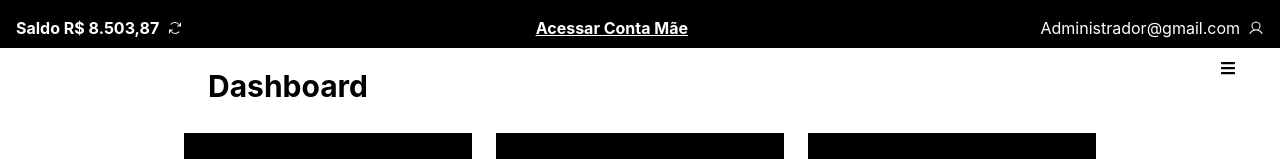
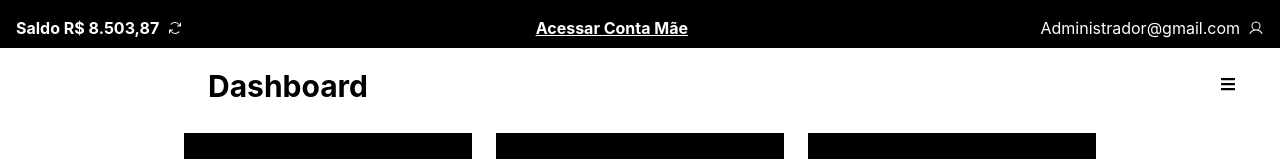
Before and after one commit to jonathan-trl/infinitypay2, a Next.js app: page / in a window 1280 px wide. Both pictures are taken after a click on the button "ENTRAR". Shown: the top 159 px of the page. Built offline with nearby package versions, Linux system fonts and the light colour scheme.

Commit message:
first commit

```diff
--- a/src/components/NavBar/NavBar.tsx
+++ b/src/components/NavBar/NavBar.tsx
@@ -116,6 +116,7 @@ const NavBar = () => {
               onClick={onClose}
               variant="ghost"
               color={'#1ce686'}
+              mt={isOpen ? 8 : 0}
             />
           </HStack>
         </VStack>
@@ -135,7 +136,7 @@ const NavBar = () => {
               onClick={onOpen}
               variant="ghost"
               color={'black'}
-              mt={8}
+              mt={12}
             />
           </HStack>
         )
@@ -156,7 +157,7 @@ const NavBar = () => {
             onClick={onClose}
             variant="ghost"
             color={'black'}
-            mt={8}
+            mt={isOpen ? 8 : 0}
           />
         </HStack>
       )}
```
